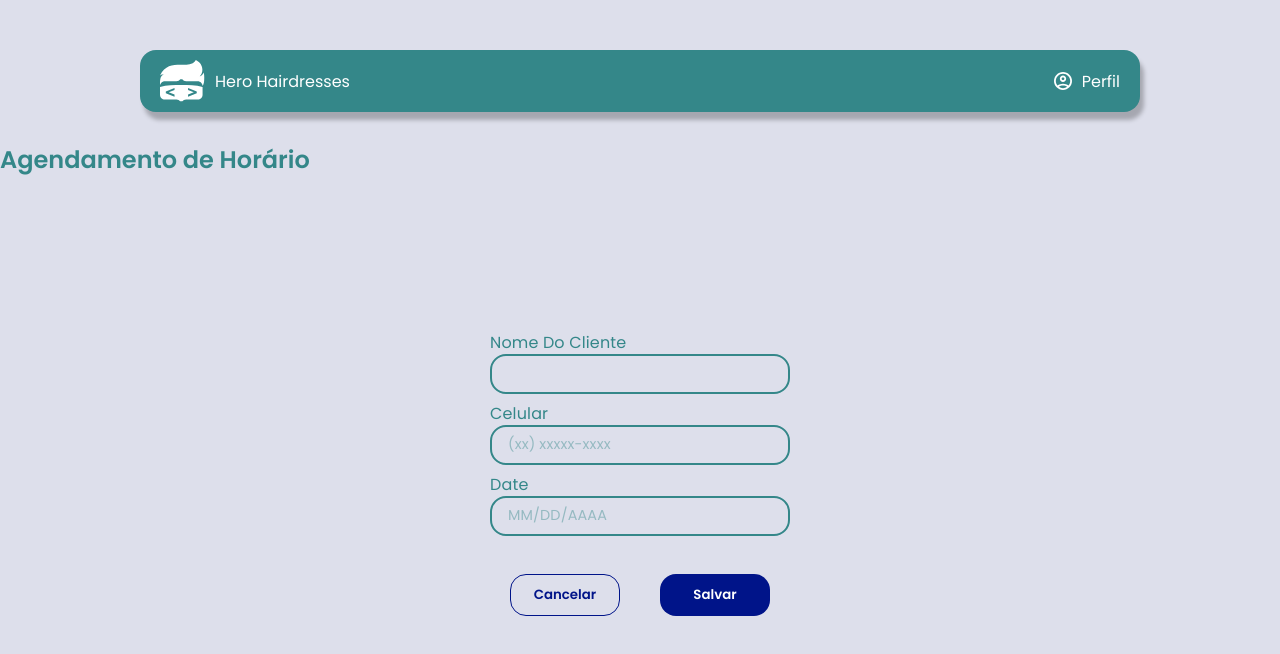
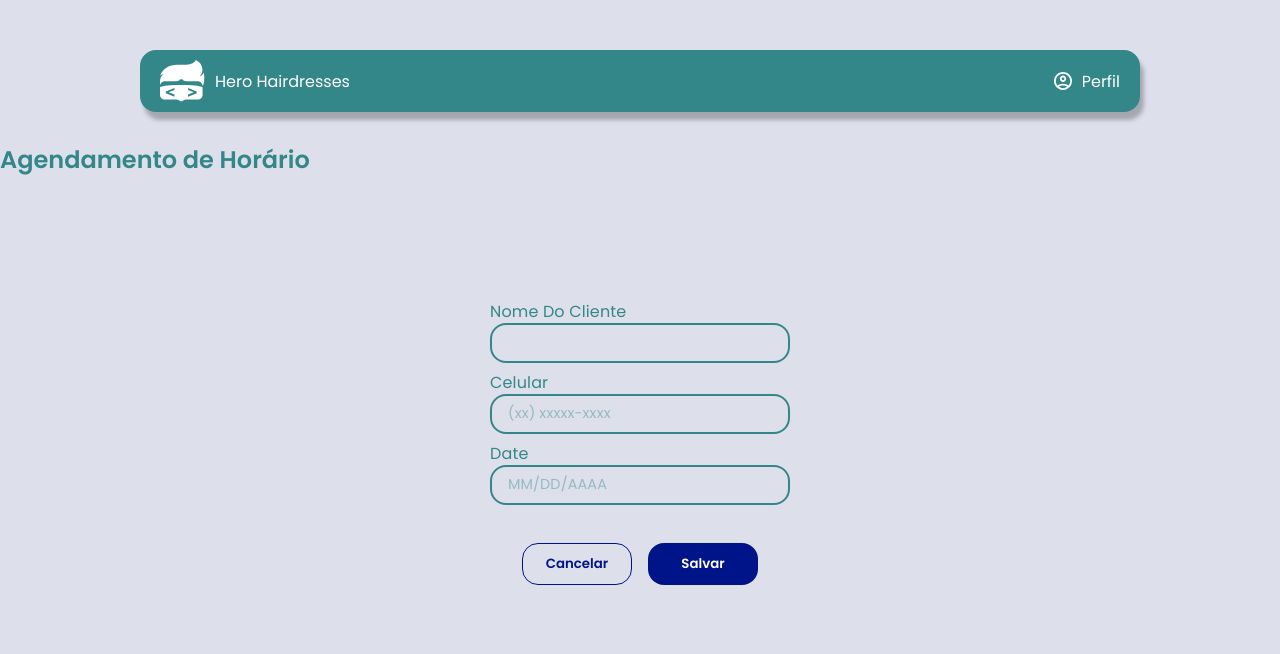
Before and after one commit to raysllaR/hairdresser-front, a React (Vite) app: page /agendamento in a window 1280 px wide. Shown: the top 654 px of the page. Built offline with nearby package versions, Linux system fonts and the light colour scheme.

Commit message:
style: ajuste no css da tela de agendamento

```diff
--- a/src/components/pages/Agendamento/style.css
+++ b/src/components/pages/Agendamento/style.css
@@ -11,19 +11,21 @@
 	flex-direction: column;
 	justify-content: center;
 	align-items: center;
-	height: 100%;
+	height: 70vh;
 }
 
 #agendamento .title {
 	margin-top: 30px;
 	color: var(--primary);
 	font-size: 1.5rem;
+	width: 1000px;
 	align-self: baseline;
 }
 
 #agendamento .container-buttons {
 	display: flex;
-	justify-content: space-around;
+	justify-content: center;
+	gap: 16px;
 	margin: 30px 0;
 }
 
@@ -37,3 +39,8 @@
 	color: var(--secondary) !important;
 	border: 1px solid var(--secondary) !important;
 }
+
+#agendamento .container-date-time {
+	display: flex;
+	justify-content: space-between;
+}
```
